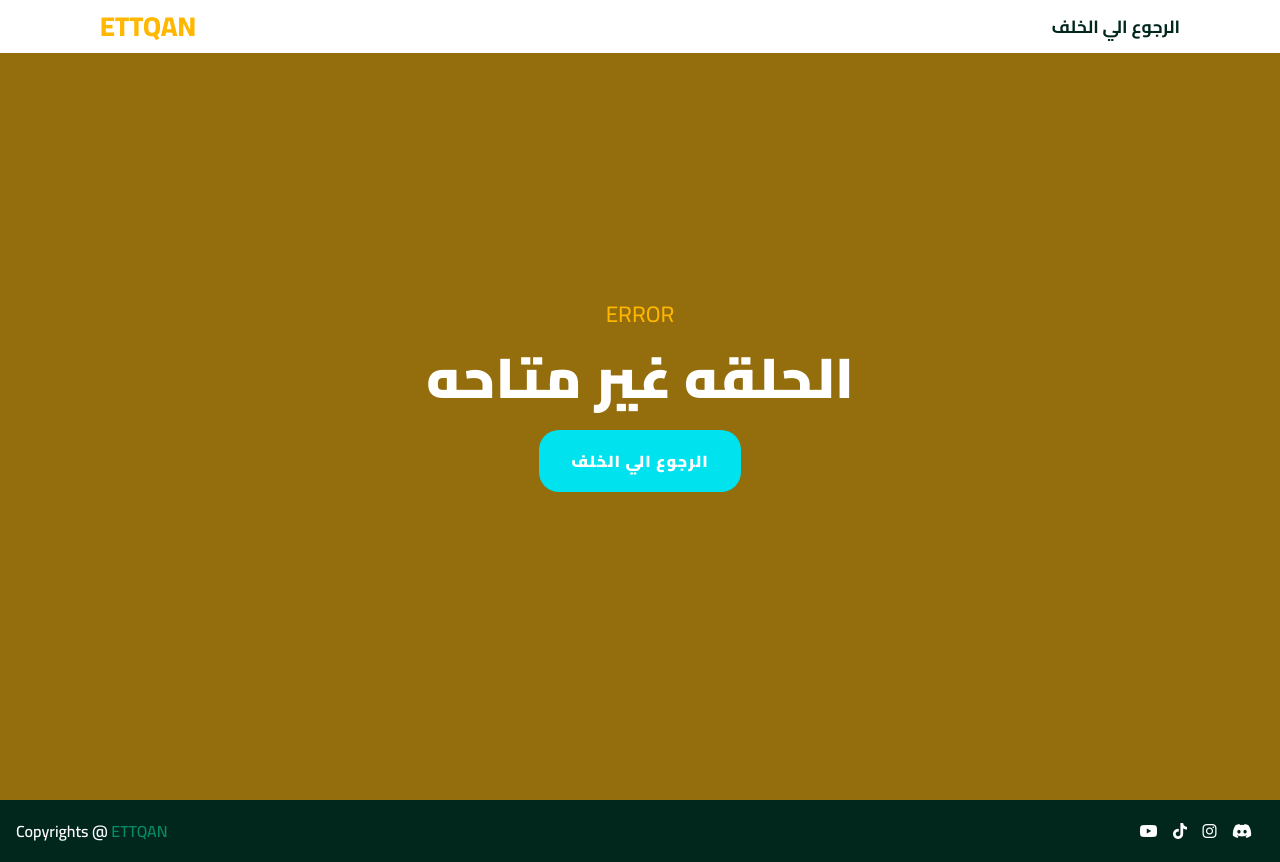
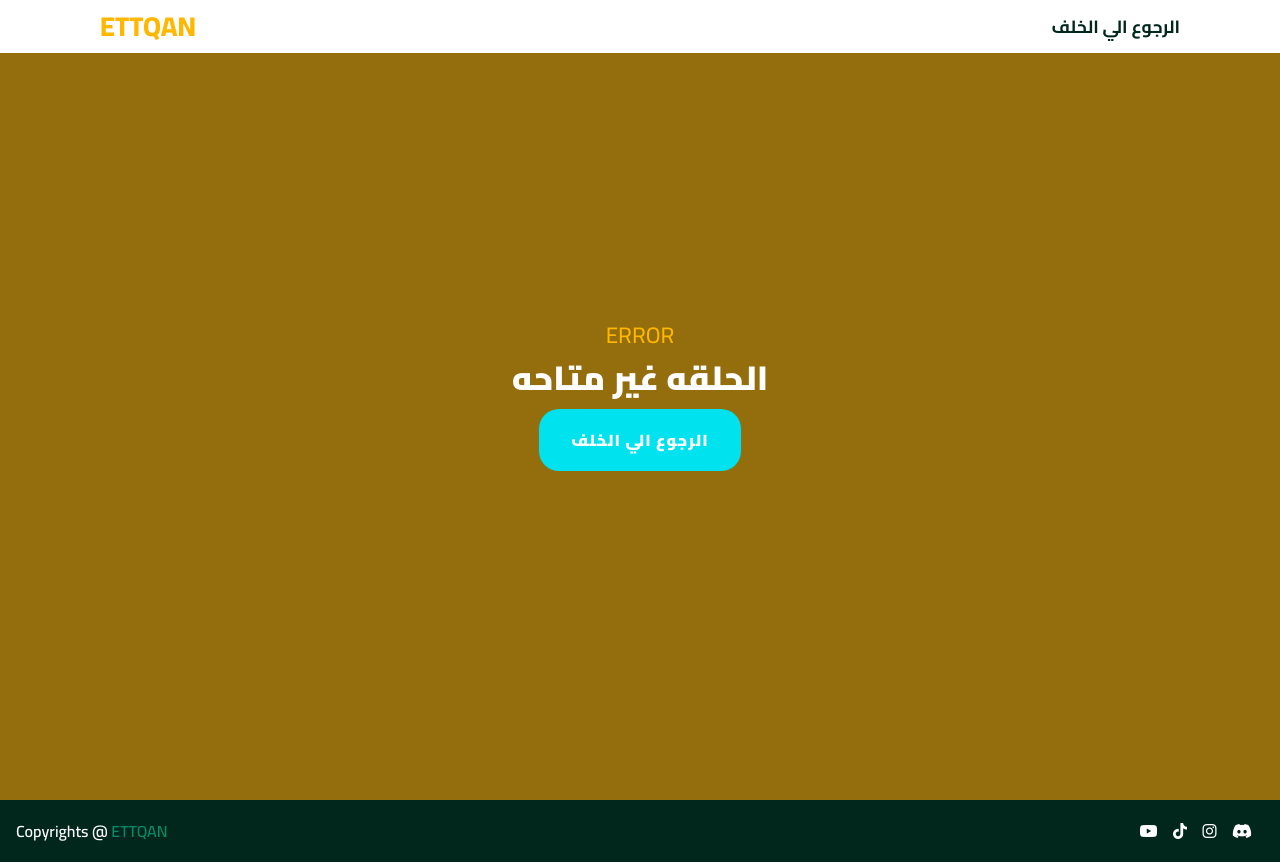
Before and after one commit to STOREX21/ETTQAN.sa, a PHP site: page /ERROR.html in a window 1280 px wide. Run offline with PHP 8.4, Linux system fonts and the light colour scheme; some libraries are stand-ins or nearby versions.

Commit message:
Update main.css

```diff
--- a/main.css
+++ b/main.css
@@ -79,7 +79,7 @@ section{
     display: inline-block;
     margin-top: -10px;
     color: #ffffff;
-    font-size: 2.5em;
+    font-size: 1.5em;
     font-weight: 900;
 }
 
```
